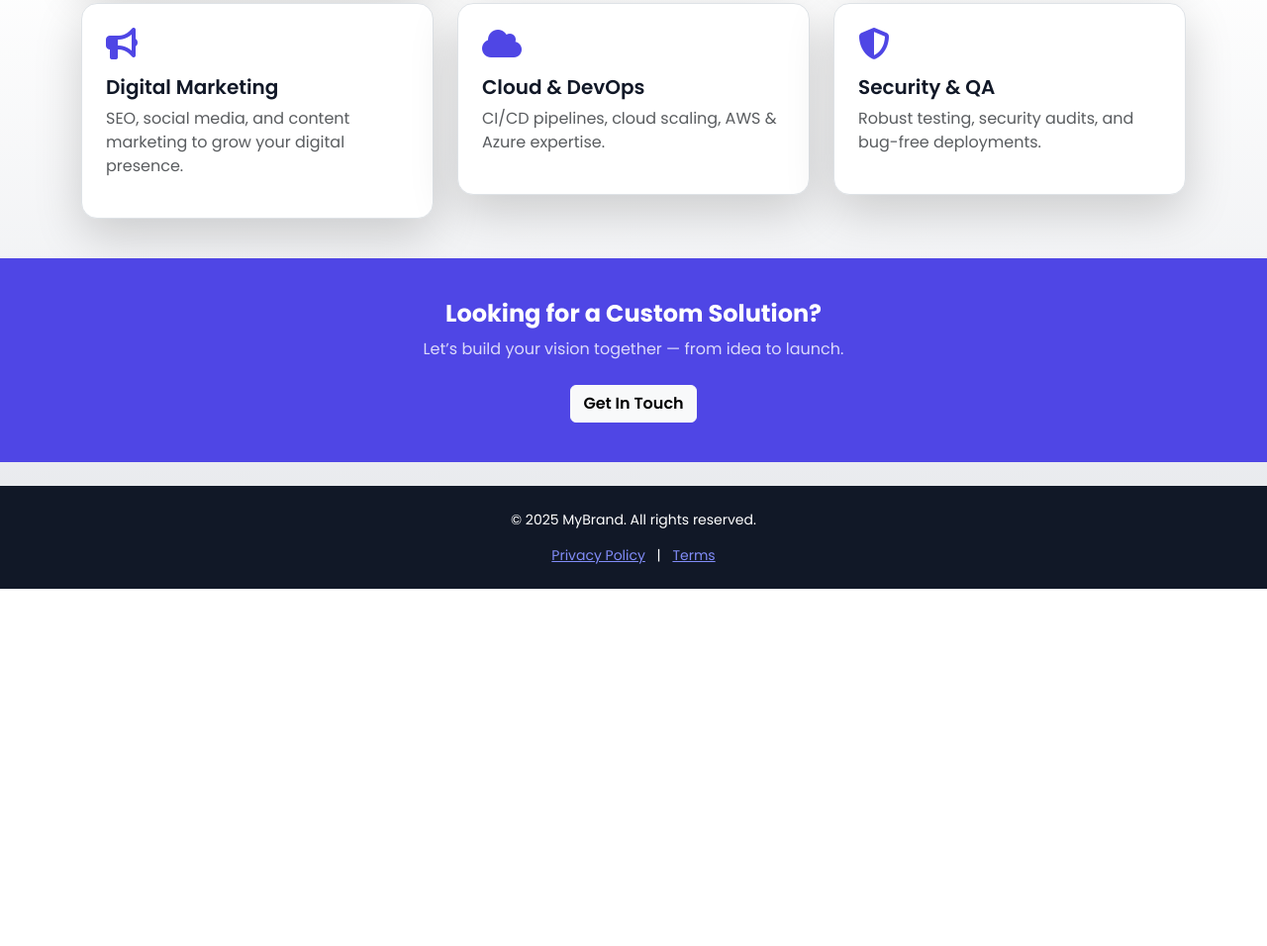
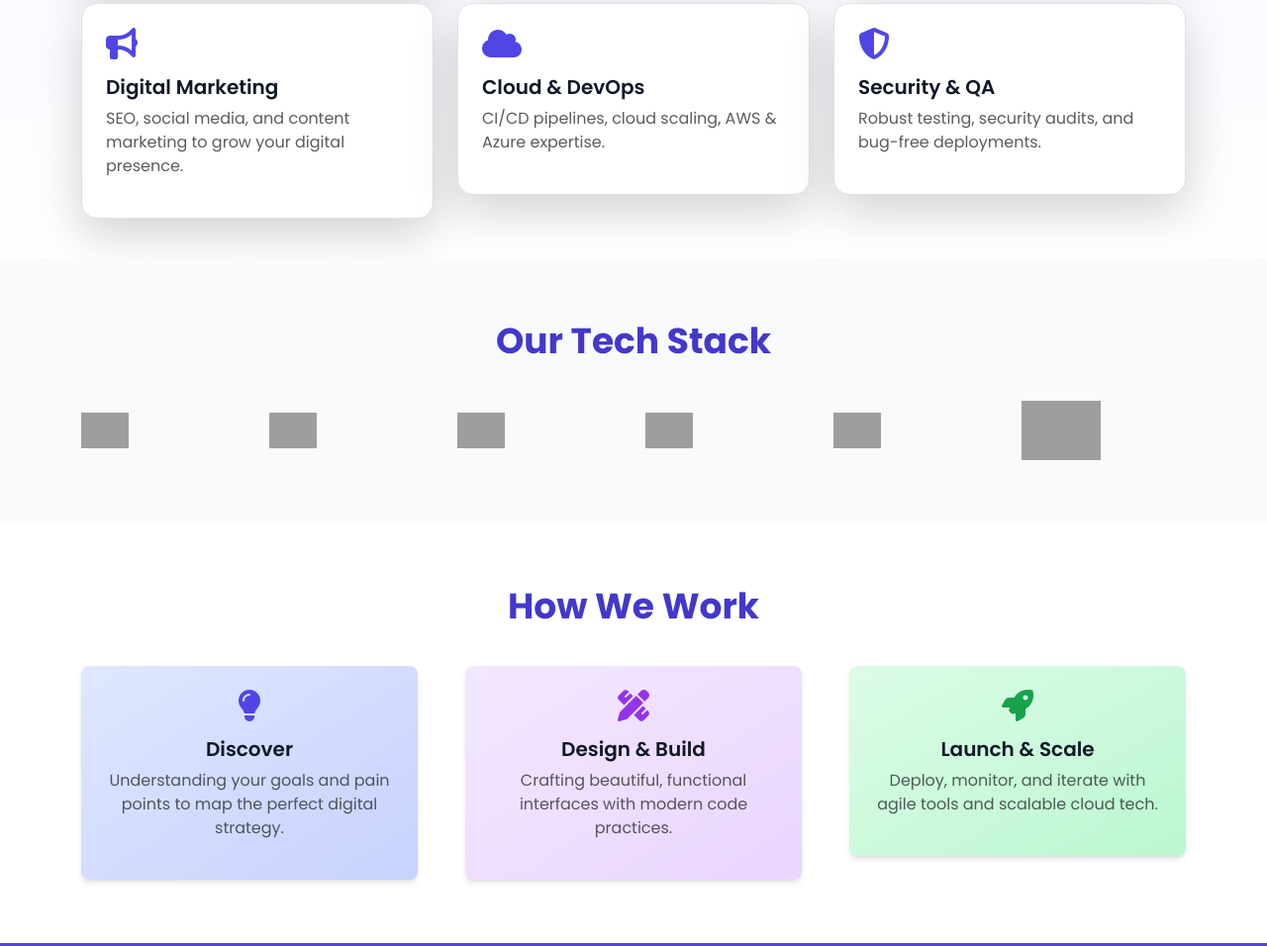
Before and after one commit to MaruthiMalapati/TestingSite, a plain HTML site: page Services/Services.html in a window 1280 px wide. Shown: the part 688-1644 px from the top of the page at 99% size. Before the commit the page ends 1283 px from the top, so only its background shows below. Drawn offline with nearby package versions, Linux system fonts and the light colour scheme; grey boxes are pictures that could not be loaded.

Commit message:
services screen chnages added

```diff
--- a/Services/Services.html
+++ b/Services/Services.html
@@ -25,16 +25,24 @@
     .bg-blur {
       backdrop-filter: blur(10px);
     }
+    @keyframes marquee {
+      0% { transform: translateX(100%); }
+      100% { transform: translateX(-100%); }
+    }
+    .animate-marquee {
+      display: flex;
+      animation: marquee 20s linear infinite;
+    }
   </style>
 </head>
 
 <body class="bg-gradient-to-b from-indigo-50 via-white to-gray-200 dark:from-gray-900 dark:via-gray-800 dark:to-gray-900 text-gray-900 dark:text-gray-100 transition duration-500">
   <div id="servicesnavbar"></div>
+
   <!-- Header -->
   <header class="sticky-top bg-white/70 dark:bg-gray-900/80 backdrop-blur-lg border-b shadow-sm py-3 z-50">
     <div class="container d-flex justify-content-between align-items-center">
       <h1 class="text-2xl fw-bold text-indigo-700 dark:text-indigo-400">Our Services</h1>
-      <!-- <button onclick="document.documentElement.classList.toggle('dark')" class="btn btn-sm btn-outline-secondary">Toggle Mode</button> -->
     </div>
   </header>
 
@@ -44,7 +52,6 @@
       <h2 class="text-4xl fw-bold mb-3" data-aos="fade-up">Explore Our Digital Solutions</h2>
       <p class="lead text-muted dark:text-gray-300" data-aos="fade-up" data-aos-delay="100">From web to mobile, branding to cloud — we build with purpose and precision.</p>
     </div>
-    <!-- Floating Background Shapes -->
     <div class="absolute top-0 left-0 w-full h-full overflow-hidden z-0 pointer-events-none">
       <svg class="absolute top-10 left-1/2 -translate-x-1/2 w-[300px] opacity-20 animate-pulse" fill="none" viewBox="0 0 200 200"><circle cx="100" cy="100" r="100" fill="#4F46E5"/></svg>
       <svg class="absolute bottom-0 right-10 w-[200px] opacity-30 animate-spin-slow" fill="#818cf8" viewBox="0 0 100 100"><rect width="100" height="100" rx="20"/></svg>
@@ -55,16 +62,14 @@
   <section class="py-10">
     <div class="container">
       <div class="row g-4">
-
-        <!-- Service Card -->
+        <!-- Service Cards -->
         <div class="col-md-6 col-lg-4" data-aos="fade-up" data-aos-delay="100">
-          <div class="p-4 bg-white dark:bg-gray-800 border rounded-4 shadow-lg hover:scale-[1.03] transition transform duration-300">
+          <div class="p-4 bg-white dark:bg-gray-800 border rounded-4 shadow-lg hover:scale-[1.03] transition duration-300">
             <i class="fas fa-code fa-2x text-indigo-600 mb-3"></i>
             <h5 class="fw-semibold">Web Development</h5>
             <p class="text-muted dark:text-gray-300">Custom websites using HTML, React, and frameworks. Fast, secure, and scalable builds.</p>
           </div>
         </div>
-
         <div class="col-md-6 col-lg-4" data-aos="fade-up" data-aos-delay="200">
           <div class="p-4 bg-white dark:bg-gray-800 border rounded-4 shadow-lg hover:rotate-1 hover:scale-105 transition duration-300">
             <i class="fas fa-mobile-alt fa-2x text-indigo-600 mb-3"></i>
@@ -72,7 +77,6 @@
             <p class="text-muted dark:text-gray-300">Cross-platform apps using Flutter and React Native for iOS and Android.</p>
           </div>
         </div>
-
         <div class="col-md-6 col-lg-4" data-aos="fade-up" data-aos-delay="300">
           <div class="p-4 bg-white dark:bg-gray-800 border rounded-4 shadow-lg hover:scale-105 transition duration-300">
             <i class="fas fa-paint-brush fa-2x text-indigo-600 mb-3"></i>
@@ -80,7 +84,6 @@
             <p class="text-muted dark:text-gray-300">User-first experiences with intuitive interfaces and engaging visuals.</p>
           </div>
         </div>
-
         <div class="col-md-6 col-lg-4" data-aos="fade-up" data-aos-delay="400">
           <div class="p-4 bg-white dark:bg-gray-800 border rounded-4 shadow-lg hover:-rotate-1 transition duration-300">
             <i class="fas fa-bullhorn fa-2x text-indigo-600 mb-3"></i>
@@ -88,7 +91,6 @@
             <p class="text-muted dark:text-gray-300">SEO, social media, and content marketing to grow your digital presence.</p>
           </div>
         </div>
-
         <div class="col-md-6 col-lg-4" data-aos="fade-up" data-aos-delay="500">
           <div class="p-4 bg-white dark:bg-gray-800 border rounded-4 shadow-lg hover:scale-105 hover:shadow-xl transition duration-300">
             <i class="fas fa-cloud fa-2x text-indigo-600 mb-3"></i>
@@ -96,7 +98,6 @@
             <p class="text-muted dark:text-gray-300">CI/CD pipelines, cloud scaling, AWS & Azure expertise.</p>
           </div>
         </div>
-
         <div class="col-md-6 col-lg-4" data-aos="fade-up" data-aos-delay="600">
           <div class="p-4 bg-white dark:bg-gray-800 border rounded-4 shadow-lg hover:rotate-2 transition duration-300">
             <i class="fas fa-shield-alt fa-2x text-indigo-600 mb-3"></i>
@@ -104,22 +105,83 @@
             <p class="text-muted dark:text-gray-300">Robust testing, security audits, and bug-free deployments.</p>
           </div>
         </div>
+      </div>
+    </div>
+  </section>
+
+   <section class="py-16 bg-gray-50 dark:bg-gray-800" data-aos="fade-up">
+    <div class="container text-center">
+      <h2 class="text-3xl md:text-4xl font-bold mb-10 text-indigo-700 dark:text-white">Our Tech Stack</h2>
+      <div class="grid grid-cols-3 sm:grid-cols-4 md:grid-cols-6 gap-6 items-center justify-center">
+        <img src="https://cdn.jsdelivr.net/gh/devicons/devicon/icons/html5/html5-original.svg" class="w-12 grayscale hover:grayscale-0 transition duration-300 hover:scale-110" alt="HTML5"/>
+        <img src="https://cdn.jsdelivr.net/gh/devicons/devicon/icons/css3/css3-original.svg" class="w-12 grayscale hover:grayscale-0 transition duration-300 hover:scale-110" alt="CSS3"/>
+        <img src="https://cdn.jsdelivr.net/gh/devicons/devicon/icons/javascript/javascript-original.svg" class="w-12 grayscale hover:grayscale-0 transition duration-300 hover:scale-110" alt="JavaScript"/>
+        <img src="https://cdn.jsdelivr.net/gh/devicons/devicon/icons/react/react-original.svg" class="w-12 grayscale hover:grayscale-0 transition duration-300 hover:scale-110" alt="React"/>
+        <img src="https://cdn.jsdelivr.net/gh/devicons/devicon/icons/flutter/flutter-original.svg" class="w-12 grayscale hover:grayscale-0 transition duration-300 hover:scale-110" alt="Flutter"/>
+<img src="https://upload.wikimedia.org/wikipedia/commons/9/93/Amazon_Web_Services_Logo.svg"
+     alt="AWS" class="w-20 grayscale hover:grayscale-0 transition duration-300 hover:scale-110">
 
       </div>
     </div>
   </section>
+  <!-- How We Work -->
+  <section class="py-16 bg-white dark:bg-gray-950" data-aos="fade-up">
+    <div class="container text-center">
+      <h2 class="text-3xl md:text-4xl font-bold mb-10 text-indigo-700 dark:text-indigo-300">How We Work</h2>
+      <div class="row g-5 justify-content-center">
+        <div class="col-md-4" data-aos="fade-up" data-aos-delay="100">
+          <div class="p-4 rounded-3 bg-gradient-to-br from-indigo-100 to-indigo-200 dark:from-indigo-800 dark:to-indigo-700 shadow-md">
+            <i class="fas fa-lightbulb fa-2x text-indigo-600 mb-3"></i>
+            <h5 class="fw-semibold">Discover</h5>
+            <p class="text-muted dark:text-gray-300">Understanding your goals and pain points to map the perfect digital strategy.</p>
+          </div>
+        </div>
+        <div class="col-md-4" data-aos="fade-up" data-aos-delay="200">
+          <div class="p-4 rounded-3 bg-gradient-to-br from-purple-100 to-purple-200 dark:from-purple-800 dark:to-purple-700 shadow-md">
+            <i class="fas fa-pencil-ruler fa-2x text-purple-600 mb-3"></i>
+            <h5 class="fw-semibold">Design & Build</h5>
+            <p class="text-muted dark:text-gray-300">Crafting beautiful, functional interfaces with modern code practices.</p>
+          </div>
+        </div>
+        <div class="col-md-4" data-aos="fade-up" data-aos-delay="300">
+          <div class="p-4 rounded-3 bg-gradient-to-br from-green-100 to-green-200 dark:from-green-800 dark:to-green-700 shadow-md">
+            <i class="fas fa-rocket fa-2x text-green-600 mb-3"></i>
+            <h5 class="fw-semibold">Launch & Scale</h5>
+            <p class="text-muted dark:text-gray-300">Deploy, monitor, and iterate with agile tools and scalable cloud tech.</p>
+          </div>
+        </div>
+      </div>
+    </div>
+  </section>
 
-  <!-- Call to Action -->
+  <!-- Tech Stack -->
+
+
+  <!-- Logos Marquee -->
+  <!-- <section class="py-14 bg-white dark:bg-gray-950" data-aos="fade-up">
+    <div class="container text-center">
+      <h2 class="text-2xl font-semibold text-indigo-700 dark:text-indigo-300 mb-6">Trusted by Brands</h2>
+      <div class="overflow-hidden">
+        <div class="flex animate-marquee space-x-12 items-center">
+          <img src="https://upload.wikimedia.org/wikipedia/commons/4/44/Microsoft_logo.svg" class="h-10 grayscale hover:grayscale-0 transition" alt="Microsoft">
+          <img src="https://upload.wikimedia.org/wikipedia/commons/f/fa/Apple_logo_black.svg" class="h-10 grayscale hover:grayscale-0 transition" alt="Apple">
+          <img src="https://upload.wikimedia.org/wikipedia/commons/5/51/IBM_logo.svg" class="h-10 grayscale hover:grayscale-0 transition" alt="IBM">
+          <img src="https://upload.wikimedia.org/wikipedia/commons/2/2f/Google_2015_logo.svg" class="h-10 grayscale hover:grayscale-0 transition" alt="Google">
+          <img src="https://upload.wikimedia.org/wikipedia/commons/7/75/Meta_Platforms_Inc._logo.svg" class="h-10 grayscale hover:grayscale-0 transition" alt="Meta">
+        </div>
+      </div>
+    </div>
+  </section> -->
+
+  <!-- CTA -->
   <section class="text-center py-10 bg-indigo-600 text-white dark:bg-indigo-800" data-aos="fade-up">
     <h3 class="text-2xl fw-bold mb-2">Looking for a Custom Solution?</h3>
     <p class="mb-4 text-white/80">Let’s build your vision together — from idea to launch.</p>
     <a href="#contact" class="btn btn-light fw-semibold">Get In Touch</a>
   </section>
 
+
   <!-- Footer -->
-  <!-- <footer class="text-center text-sm py-4 bg-gray-100 dark:bg-gray-900 text-gray-600 dark:text-gray-400">
-    &copy; 2025 Modern Solutions.
-  </footer> -->
   <footer class="bg-gray-900 text-white py-6 mt-4">
     <div class="container text-center text-sm">
       <p>&copy; 2025 MyBrand. All rights reserved.</p>
```
Lines whose indentation alone changed are shown as unchanged.
